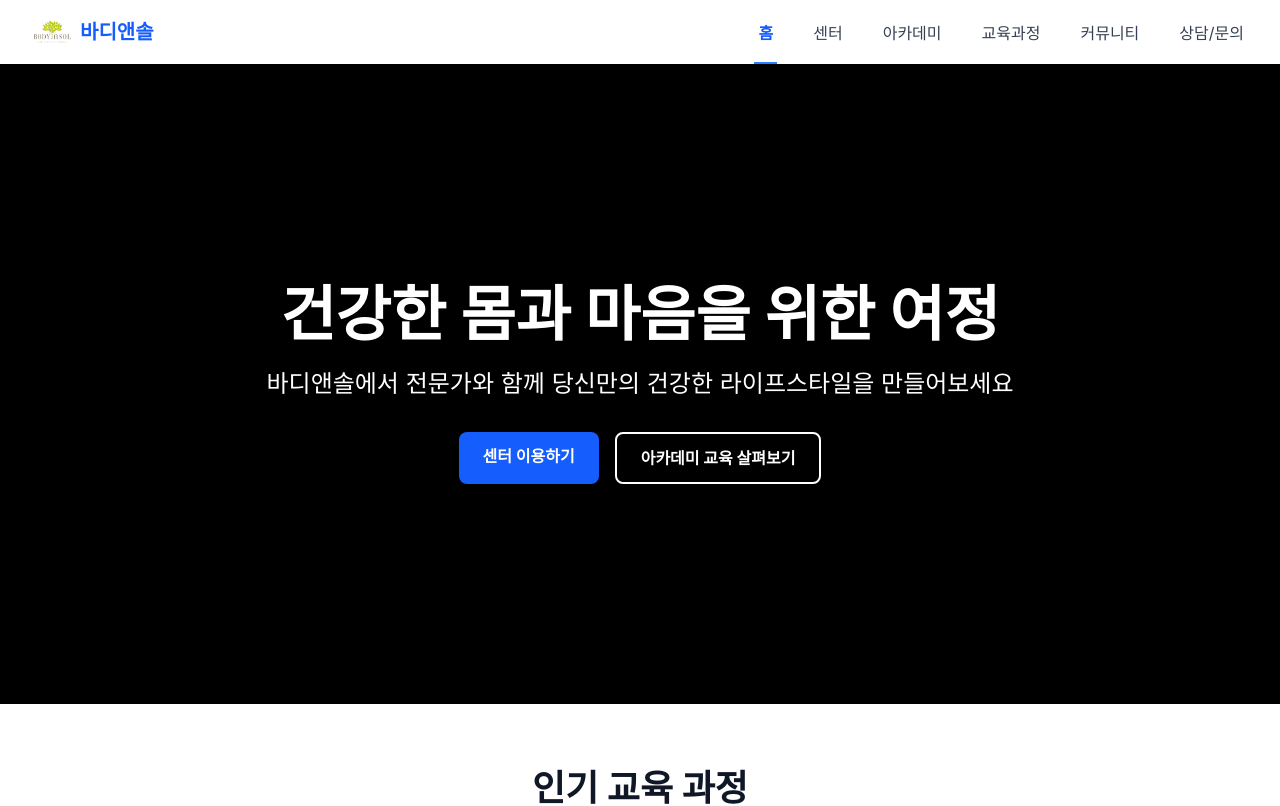
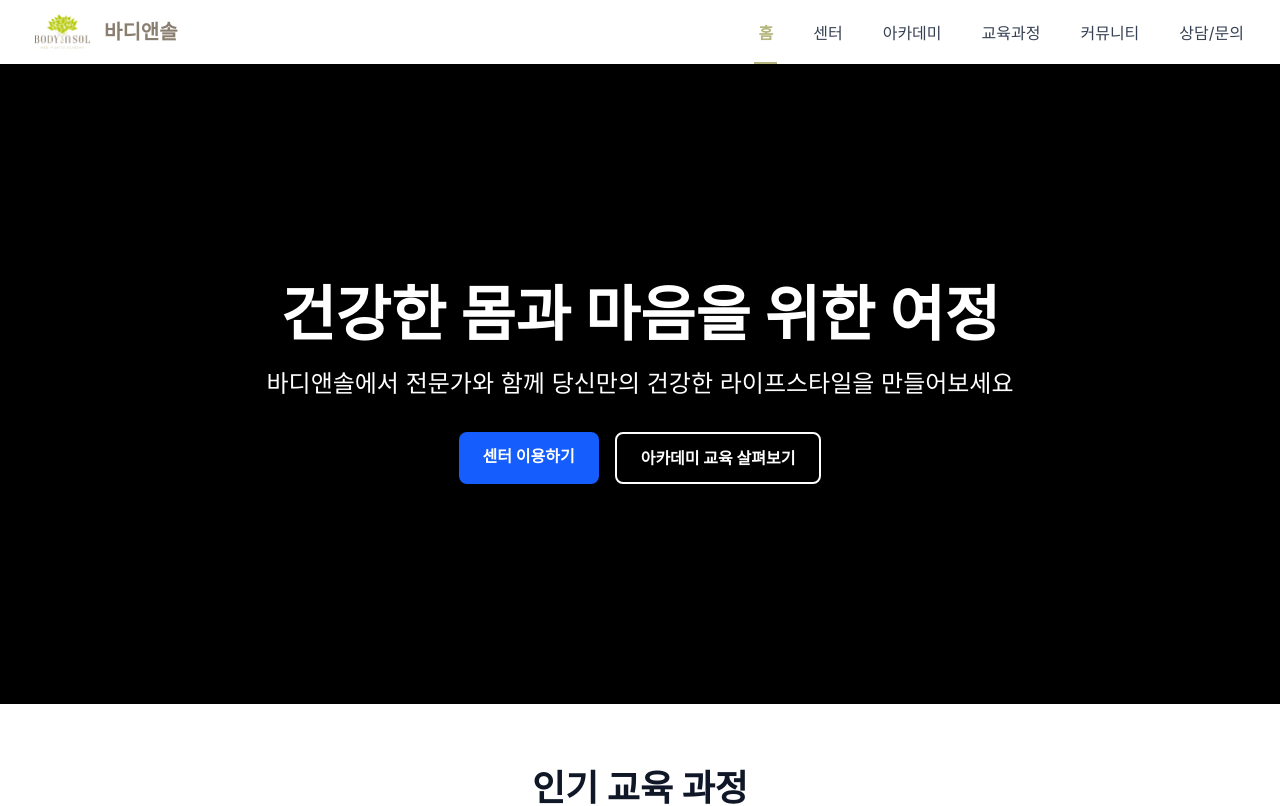
Before and after one commit to GOLDEN-DK/bodynsol_homepage4, a Next.js app: page / in a window 1280 px wide. Shown: the top 806 px of the page. Built offline with nearby package versions, Linux system fonts and the light colour scheme.

Commit message:
로고 크기 조정 및 색상 테마 적용

```diff
--- a/src/components/Header.tsx
+++ b/src/components/Header.tsx
@@ -10,7 +10,7 @@ export default function Header() {
   const pathname = usePathname();
 
   const isActive = (path: string) => {
-    return pathname === path ? 'text-blue-600 font-bold' : 'text-gray-700 hover:text-blue-600';
+    return pathname === path ? 'text-[#b5b67d] font-bold' : 'text-gray-700 hover:text-[#b5b67d]';
   };
 
   return (
@@ -22,32 +22,32 @@ export default function Header() {
               <Image
                 src="/logo.png"
                 alt="바디앤솔 로고"
-                width={40}
-                height={40}
-                className="mr-2"
+                width={60}
+                height={60}
+                className="mr-3"
               />
-              <span className="text-xl font-bold text-blue-600">바디앤솔</span>
+              <span className="text-xl font-bold text-[#8a7e71]">바디앤솔</span>
             </Link>
           </div>
 
           {/* 데스크탑 메뉴 */}
           <nav className="hidden md:ml-6 md:flex md:space-x-8">
-            <Link href="/" className={`inline-flex items-center px-1 pt-1 border-b-2 ${pathname === '/' ? 'border-blue-500' : 'border-transparent'} ${isActive('/')}`}>
+            <Link href="/" className={`inline-flex items-center px-1 pt-1 border-b-2 ${pathname === '/' ? 'border-[#b5b67d]' : 'border-transparent'} ${isActive('/')}`}>
               홈
             </Link>
-            <Link href="/center" className={`inline-flex items-center px-1 pt-1 border-b-2 ${pathname === '/center' ? 'border-blue-500' : 'border-transparent'} ${isActive('/center')}`}>
+            <Link href="/center" className={`inline-flex items-center px-1 pt-1 border-b-2 ${pathname === '/center' ? 'border-[#b5b67d]' : 'border-transparent'} ${isActive('/center')}`}>
               센터
             </Link>
-            <Link href="/academy" className={`inline-flex items-center px-1 pt-1 border-b-2 ${pathname === '/academy' ? 'border-blue-500' : 'border-transparent'} ${isActive('/academy')}`}>
+            <Link href="/academy" className={`inline-flex items-center px-1 pt-1 border-b-2 ${pathname === '/academy' ? 'border-[#b5b67d]' : 'border-transparent'} ${isActive('/academy')}`}>
               아카데미
             </Link>
-            <Link href="/courses" className={`inline-flex items-center px-1 pt-1 border-b-2 ${pathname === '/courses' ? 'border-blue-500' : 'border-transparent'} ${isActive('/courses')}`}>
+            <Link href="/courses" className={`inline-flex items-center px-1 pt-1 border-b-2 ${pathname === '/courses' ? 'border-[#b5b67d]' : 'border-transparent'} ${isActive('/courses')}`}>
               교육과정
             </Link>
-            <Link href="/community" className={`inline-flex items-center px-1 pt-1 border-b-2 ${pathname === '/community' ? 'border-blue-500' : 'border-transparent'} ${isActive('/community')}`}>
+            <Link href="/community" className={`inline-flex items-center px-1 pt-1 border-b-2 ${pathname === '/community' ? 'border-[#b5b67d]' : 'border-transparent'} ${isActive('/community')}`}>
               커뮤니티
             </Link>
-            <Link href="/contact" className={`inline-flex items-center px-1 pt-1 border-b-2 ${pathname === '/contact' ? 'border-blue-500' : 'border-transparent'} ${isActive('/contact')}`}>
+            <Link href="/contact" className={`inline-flex items-center px-1 pt-1 border-b-2 ${pathname === '/contact' ? 'border-[#b5b67d]' : 'border-transparent'} ${isActive('/contact')}`}>
               상담/문의
             </Link>
           </nav>
@@ -91,22 +91,22 @@ export default function Header() {
       {/* 모바일 메뉴 */}
       <div className={`${isMenuOpen ? 'block' : 'hidden'} md:hidden`}>
         <div className="pt-2 pb-3 space-y-1">
-          <Link href="/" className={`block pl-3 pr-4 py-2 border-l-4 ${pathname === '/' ? 'border-blue-500 bg-blue-50 text-blue-700' : 'border-transparent text-gray-600 hover:bg-gray-50 hover:border-gray-300 hover:text-gray-800'}`}>
+          <Link href="/" className={`block pl-3 pr-4 py-2 border-l-4 ${pathname === '/' ? 'border-[#b5b67d] bg-[#f5f6e4] text-[#8a7e71]' : 'border-transparent text-gray-600 hover:bg-gray-50 hover:border-gray-300 hover:text-[#8a7e71]'}`}>
             홈
           </Link>
-          <Link href="/center" className={`block pl-3 pr-4 py-2 border-l-4 ${pathname === '/center' ? 'border-blue-500 bg-blue-50 text-blue-700' : 'border-transparent text-gray-600 hover:bg-gray-50 hover:border-gray-300 hover:text-gray-800'}`}>
+          <Link href="/center" className={`block pl-3 pr-4 py-2 border-l-4 ${pathname === '/center' ? 'border-[#b5b67d] bg-[#f5f6e4] text-[#8a7e71]' : 'border-transparent text-gray-600 hover:bg-gray-50 hover:border-gray-300 hover:text-[#8a7e71]'}`}>
             센터
           </Link>
-          <Link href="/academy" className={`block pl-3 pr-4 py-2 border-l-4 ${pathname === '/academy' ? 'border-blue-500 bg-blue-50 text-blue-700' : 'border-transparent text-gray-600 hover:bg-gray-50 hover:border-gray-300 hover:text-gray-800'}`}>
+          <Link href="/academy" className={`block pl-3 pr-4 py-2 border-l-4 ${pathname === '/academy' ? 'border-[#b5b67d] bg-[#f5f6e4] text-[#8a7e71]' : 'border-transparent text-gray-600 hover:bg-gray-50 hover:border-gray-300 hover:text-[#8a7e71]'}`}>
             아카데미
           </Link>
-          <Link href="/courses" className={`block pl-3 pr-4 py-2 border-l-4 ${pathname === '/courses' ? 'border-blue-500 bg-blue-50 text-blue-700' : 'border-transparent text-gray-600 hover:bg-gray-50 hover:border-gray-300 hover:text-gray-800'}`}>
+          <Link href="/courses" className={`block pl-3 pr-4 py-2 border-l-4 ${pathname === '/courses' ? 'border-[#b5b67d] bg-[#f5f6e4] text-[#8a7e71]' : 'border-transparent text-gray-600 hover:bg-gray-50 hover:border-gray-300 hover:text-[#8a7e71]'}`}>
             교육과정
           </Link>
-          <Link href="/community" className={`block pl-3 pr-4 py-2 border-l-4 ${pathname === '/community' ? 'border-blue-500 bg-blue-50 text-blue-700' : 'border-transparent text-gray-600 hover:bg-gray-50 hover:border-gray-300 hover:text-gray-800'}`}>
+          <Link href="/community" className={`block pl-3 pr-4 py-2 border-l-4 ${pathname === '/community' ? 'border-[#b5b67d] bg-[#f5f6e4] text-[#8a7e71]' : 'border-transparent text-gray-600 hover:bg-gray-50 hover:border-gray-300 hover:text-[#8a7e71]'}`}>
             커뮤니티
           </Link>
-          <Link href="/contact" className={`block pl-3 pr-4 py-2 border-l-4 ${pathname === '/contact' ? 'border-blue-500 bg-blue-50 text-blue-700' : 'border-transparent text-gray-600 hover:bg-gray-50 hover:border-gray-300 hover:text-gray-800'}`}>
+          <Link href="/contact" className={`block pl-3 pr-4 py-2 border-l-4 ${pathname === '/contact' ? 'border-[#b5b67d] bg-[#f5f6e4] text-[#8a7e71]' : 'border-transparent text-gray-600 hover:bg-gray-50 hover:border-gray-300 hover:text-[#8a7e71]'}`}>
             상담/문의
           </Link>
         </div>
```
